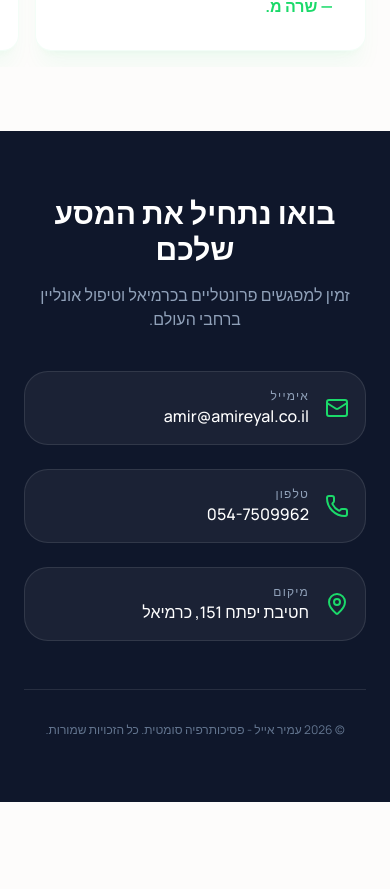
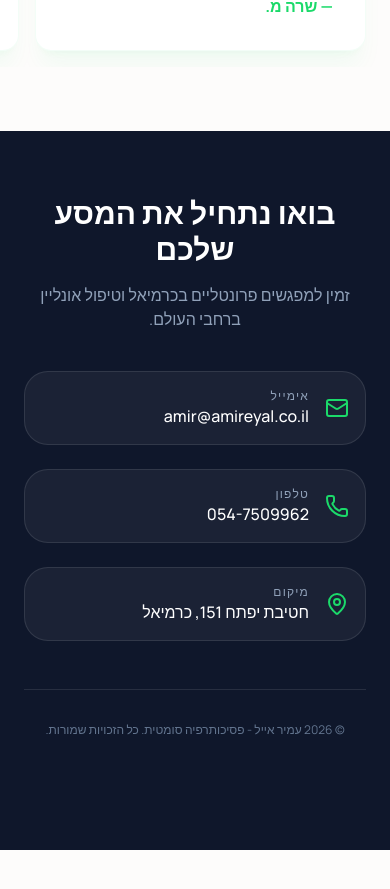
Before and after one commit to amireyal5/amireyal, a Next.js app: page / in a window 390 px wide. Shown: the part 1820-2709 px from the top of the page. After the commit the page ends 2670 px from the top, so only its background shows below. Built offline with nearby package versions, Linux system fonts and the light colour scheme.

Commit message:
בעמוד הבית יש רווח בין החלק התחתון הכהה וסרגל הניווט הסר את הריפוד הזה

```diff
--- a/src/app/page.tsx
+++ b/src/app/page.tsx
@@ -134,7 +134,7 @@ export default function HomePage() {
       </section>
 
       {/* Footer CTA */}
-      <section className="px-6 py-16 bg-slate-900 text-white md:rounded-t-[2.5rem]">
+      <section className="px-6 pt-16 pb-28 md:py-16 bg-slate-900 text-white md:rounded-t-[2.5rem] -mb-24 md:mb-0">
         <div className="container mx-auto max-w-7xl">
             <div className="text-center mb-10">
                 <h3 className="text-3xl md:text-4xl font-bold mb-4">בואו נתחיל את המסע שלכם</h3>
```
